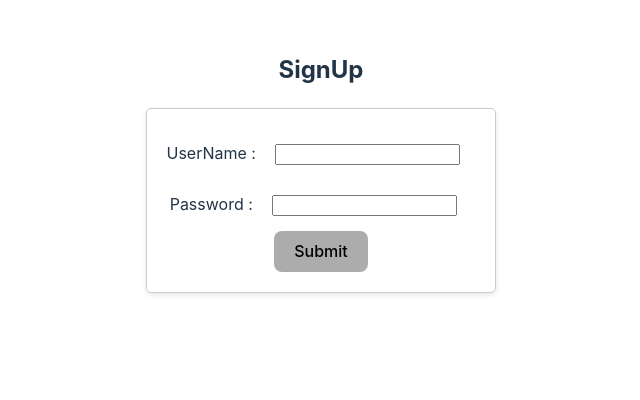
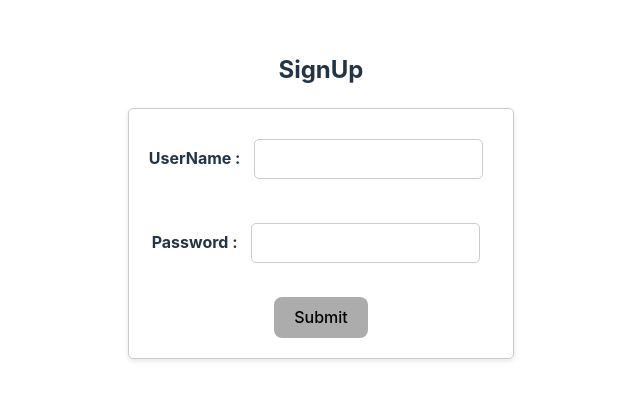
Before and after one commit to preethirmani/ReactForms, a React (Vite) app: page / in a window 1280 px wide. Shown: the top 400 px of the page, without its empty margins (319-959 px from the left). Built offline with nearby package versions, Linux system fonts and the light colour scheme.

Commit message:
style changes

```diff
--- a/src/index.css
+++ b/src/index.css
@@ -13,14 +13,6 @@
   -moz-osx-font-smoothing: grayscale;
 }
 
-a {
-  font-weight: 500;
-  color: #646cff;
-  text-decoration: inherit;
-}
-a:hover {
-  color: #535bf2;
-}
 
 body {
   margin: 0;
@@ -30,10 +22,6 @@ body {
   min-height: 100vh;
 }
 
-h1 {
-  font-size: 3.2em;
-  line-height: 1.1;
-}
 
 button {
   border-radius: 8px;
@@ -78,5 +66,14 @@ form {
 }
 
 input {
-  margin : 15px;
+  margin : 10px;
+  padding: 10px;
+  border: 1px solid #ccc;
+  border-radius: 5px;
+  font-size: 16px;
 }
+
+  label {
+    display: block;
+    font-weight: bold;
+  }
```
